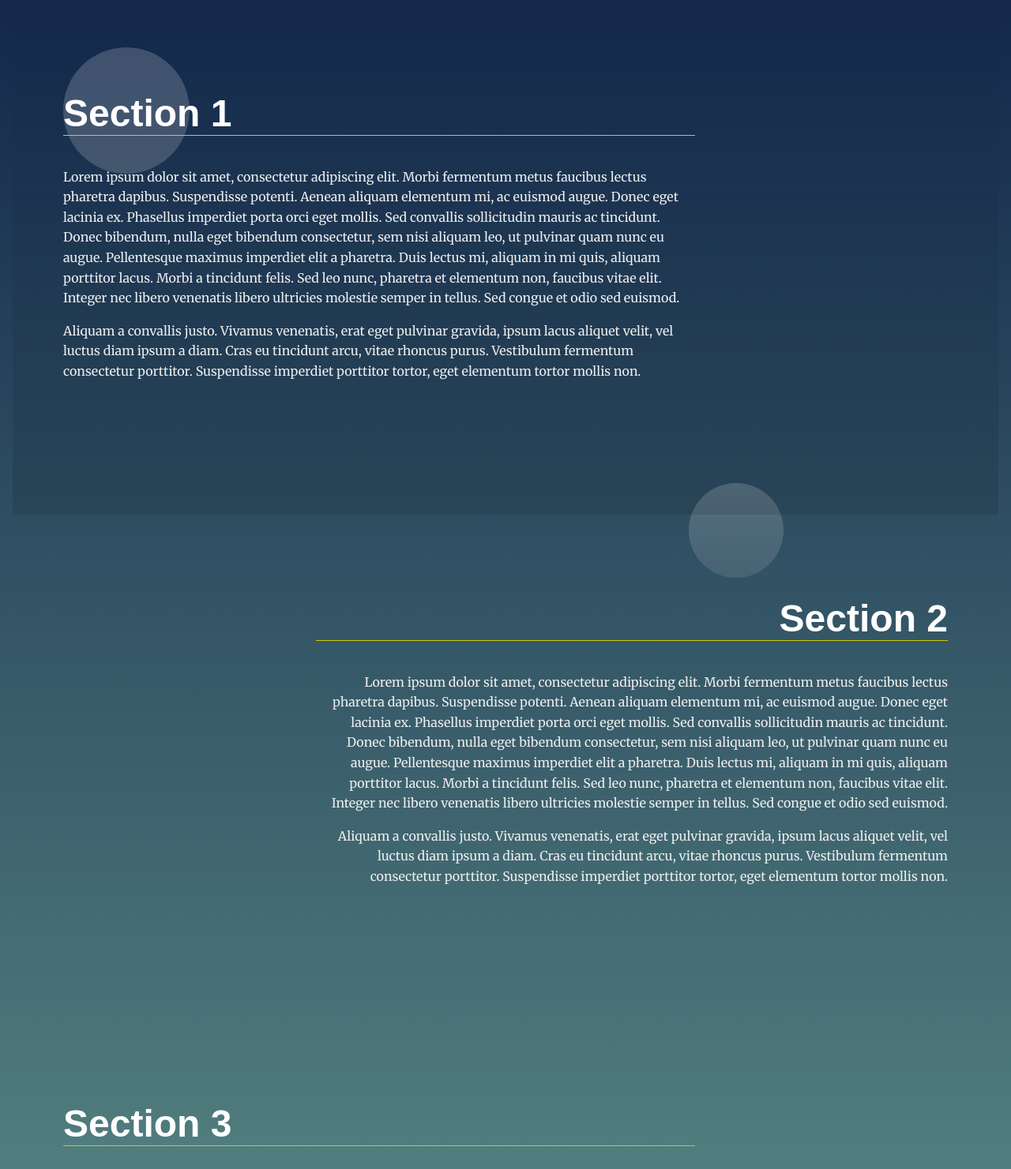
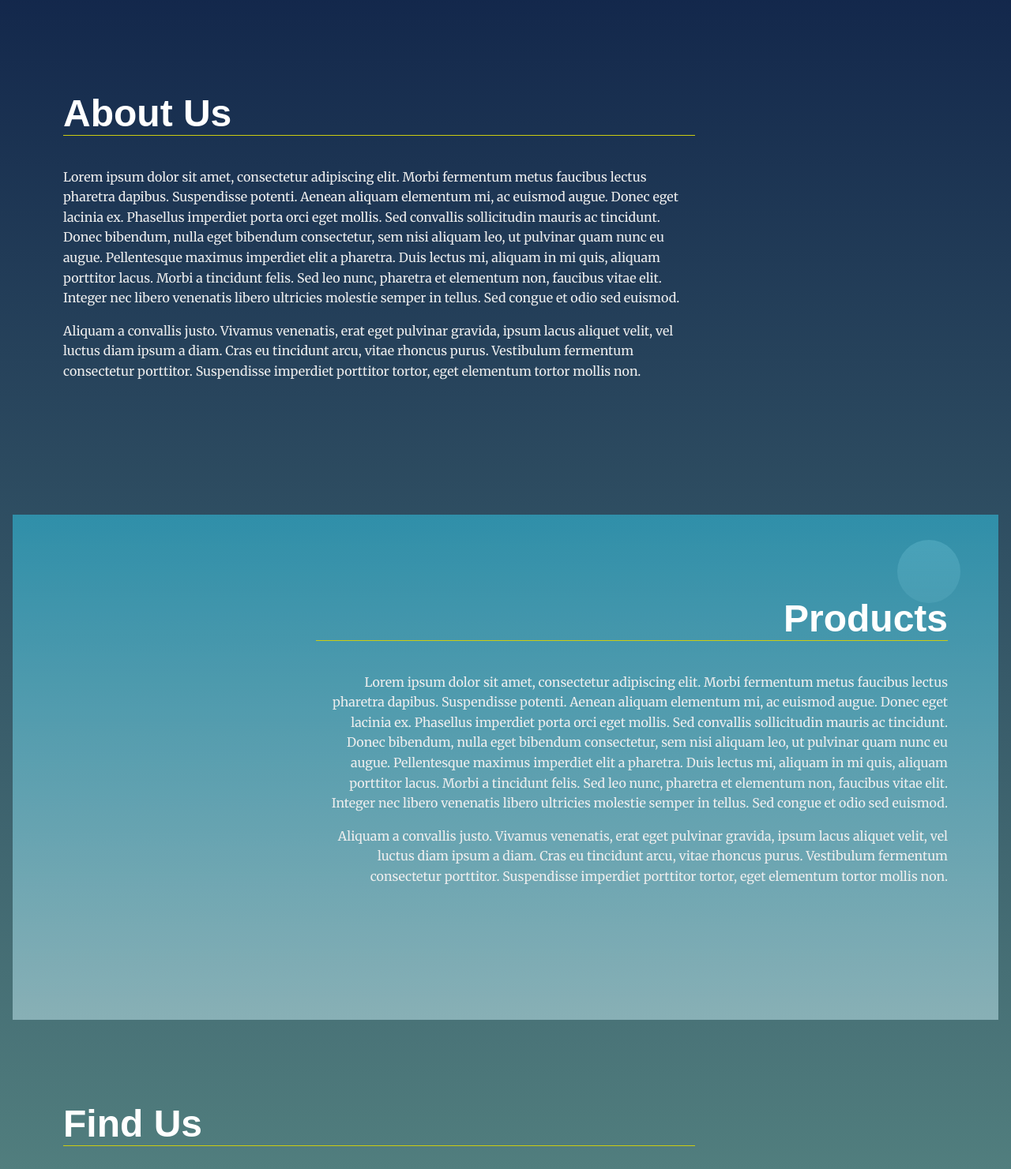
Before and after one commit to milenaonmaui/landing-page, a plain HTML site: page index.html in a window 1280 px wide. Shown: the part 459-1940 px from the top of the page at 79% size. Drawn offline with Linux system fonts and the light colour scheme.

Commit message:
Adjust active section background gradient

```diff
--- a/css/styles.css
+++ b/css/styles.css
@@ -196,17 +196,16 @@ section:nth-of-type(3n + 1) .landing__container::after {
 /* ---- Theme State Rules ---- */
 /* Section Active Styles */
 /* Note: your-active-class class is applied through javascript. You should update the class here and in the index.html to what you set in your javascript file.  */
-section.your-active-class {
-    background: rgb(0, 0, 0);
-    background: linear-gradient(0deg, rgba(0, 0, 0, 0.1) 0%, rgba(0, 0, 0, 0) 100%);
+section.section__active {
+    background: linear-gradient(0deg,rgba(199, 236, 243, 0.5) 0%, rgba(49, 208, 240, 0.5) 100%);
 }
 
-section.your-active-class .landing__container::before {
+section.section__active .landing__container::before {
     opacity: 1;
     animation: rotate 4s linear 0s infinite forwards;
 }
 
-section.your-active-class .landing__container::after {
+section.section__active .landing__container::after {
     opacity: 1;
     animation: rotate 5s linear 0s infinite forwards reverse;
 }
--- a/index.html
+++ b/index.html
@@ -26,33 +26,33 @@
     a data attribute that will populate the li node.
     Adding more sections will automatically populate nav.
     The first section is set to active class by default -->
-    <section id="section1" data-nav="Section 1" class="your-active-class">
+    <section id="about" data-nav="About Us" class=>
       <div class="landing__container">
-        <h2>Section 1</h2>
+        <h2>About Us</h2>
         <p>Lorem ipsum dolor sit amet, consectetur adipiscing elit. Morbi fermentum metus faucibus lectus pharetra dapibus. Suspendisse potenti. Aenean aliquam elementum mi, ac euismod augue. Donec eget lacinia ex. Phasellus imperdiet porta orci eget mollis. Sed convallis sollicitudin mauris ac tincidunt. Donec bibendum, nulla eget bibendum consectetur, sem nisi aliquam leo, ut pulvinar quam nunc eu augue. Pellentesque maximus imperdiet elit a pharetra. Duis lectus mi, aliquam in mi quis, aliquam porttitor lacus. Morbi a tincidunt felis. Sed leo nunc, pharetra et elementum non, faucibus vitae elit. Integer nec libero venenatis libero ultricies molestie semper in tellus. Sed congue et odio sed euismod.</p>
 
         <p>Aliquam a convallis justo. Vivamus venenatis, erat eget pulvinar gravida, ipsum lacus aliquet velit, vel luctus diam ipsum a diam. Cras eu tincidunt arcu, vitae rhoncus purus. Vestibulum fermentum consectetur porttitor. Suspendisse imperdiet porttitor tortor, eget elementum tortor mollis non.</p>
       </div>
     </section>
-    <section id="section2" data-nav="Section 2">
+    <section id="products" data-nav="Products" class="section__active">
       <div class="landing__container">
-        <h2>Section 2</h2>
+        <h2>Products</h2>
         <p>Lorem ipsum dolor sit amet, consectetur adipiscing elit. Morbi fermentum metus faucibus lectus pharetra dapibus. Suspendisse potenti. Aenean aliquam elementum mi, ac euismod augue. Donec eget lacinia ex. Phasellus imperdiet porta orci eget mollis. Sed convallis sollicitudin mauris ac tincidunt. Donec bibendum, nulla eget bibendum consectetur, sem nisi aliquam leo, ut pulvinar quam nunc eu augue. Pellentesque maximus imperdiet elit a pharetra. Duis lectus mi, aliquam in mi quis, aliquam porttitor lacus. Morbi a tincidunt felis. Sed leo nunc, pharetra et elementum non, faucibus vitae elit. Integer nec libero venenatis libero ultricies molestie semper in tellus. Sed congue et odio sed euismod.</p>
 
         <p>Aliquam a convallis justo. Vivamus venenatis, erat eget pulvinar gravida, ipsum lacus aliquet velit, vel luctus diam ipsum a diam. Cras eu tincidunt arcu, vitae rhoncus purus. Vestibulum fermentum consectetur porttitor. Suspendisse imperdiet porttitor tortor, eget elementum tortor mollis non.</p>
       </div>
     </section>
-    <section id="section3" data-nav="Section 3">
+    <section id="location" data-nav="Find Us">
       <div class="landing__container">
-        <h2>Section 3</h2>
+        <h2>Find Us</h2>
         <p>Lorem ipsum dolor sit amet, consectetur adipiscing elit. Morbi fermentum metus faucibus lectus pharetra dapibus. Suspendisse potenti. Aenean aliquam elementum mi, ac euismod augue. Donec eget lacinia ex. Phasellus imperdiet porta orci eget mollis. Sed convallis sollicitudin mauris ac tincidunt. Donec bibendum, nulla eget bibendum consectetur, sem nisi aliquam leo, ut pulvinar quam nunc eu augue. Pellentesque maximus imperdiet elit a pharetra. Duis lectus mi, aliquam in mi quis, aliquam porttitor lacus. Morbi a tincidunt felis. Sed leo nunc, pharetra et elementum non, faucibus vitae elit. Integer nec libero venenatis libero ultricies molestie semper in tellus. Sed congue et odio sed euismod.</p>
 
         <p>Aliquam a convallis justo. Vivamus venenatis, erat eget pulvinar gravida, ipsum lacus aliquet velit, vel luctus diam ipsum a diam. Cras eu tincidunt arcu, vitae rhoncus purus. Vestibulum fermentum consectetur porttitor. Suspendisse imperdiet porttitor tortor, eget elementum tortor mollis non.</p>
       </div>
     </section>
-    <section id="section4" data-nav="Section 4">
+    <section id="contact" data-nav="Contact Us">
         <div class="landing__container">
-          <h2>Section 4</h2>
+          <h2>Contact Us</h2>
           <p>Lorem ipsum dolor sit amet, consectetur adipiscing elit. Morbi fermentum metus faucibus lectus pharetra dapibus. Suspendisse potenti. Aenean aliquam elementum mi, ac euismod augue. Donec eget lacinia ex. Phasellus imperdiet porta orci eget mollis. Sed convallis sollicitudin mauris ac tincidunt. Donec bibendum, nulla eget bibendum consectetur, sem nisi aliquam leo, ut pulvinar quam nunc eu augue. Pellentesque maximus imperdiet elit a pharetra. Duis lectus mi, aliquam in mi quis, aliquam porttitor lacus. Morbi a tincidunt felis. Sed leo nunc, pharetra et elementum non, faucibus vitae elit. Integer nec libero venenatis libero ultricies molestie semper in tellus. Sed congue et odio sed euismod.</p>
 
           <p>Aliquam a convallis justo. Vivamus venenatis, erat eget pulvinar gravida, ipsum lacus aliquet velit, vel luctus diam ipsum a diam. Cras eu tincidunt arcu, vitae rhoncus purus. Vestibulum fermentum consectetur porttitor. Suspendisse imperdiet porttitor tortor, eget elementum tortor mollis non.</p>
--- a/js/app.js
+++ b/js/app.js
@@ -25,13 +25,18 @@ const sections = {
     contact: "Contact Us"
 }
 const navList = document.querySelector('#navbar__list');
+const sectionsList = document.querySelectorAll('section')
+console.log(sectionsList)
 /**
  * End Global Variables
  * Start Helper Functions
  *
 */
 
-
+function activateSection(sectionId) {
+    const section = document.querySelector(sectionId);
+    section.classList.add('active')
+}
 
 /**
  * End Helper Functions
@@ -50,9 +55,15 @@ function buildNav(currSection) {
         navList.appendChild(newListItem)
     }
 }
+
+function activateSection(event) {
+    const viewport = event.target;
+
+}
 // Add class 'active' to section when near top of viewport
 let currSection = "products"
 buildNav(currSection)
+
 // Scroll to anchor ID using scrollTO event
 
 
```
